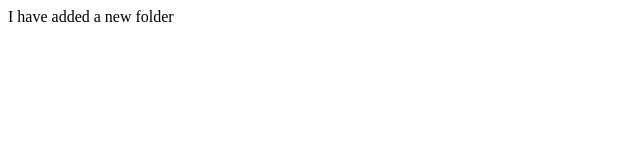
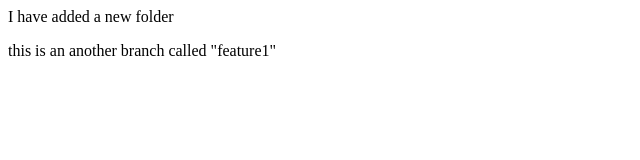
Before and after one commit to hridik-suresh/localRepo, a plain HTML site: page index.html in a window 1280 px wide. Shown: the whole page, without its empty margins (0-640 px from the left). Drawn offline with Linux system fonts and the light colour scheme.

Commit message:
added a new branch

```diff
--- a/index.html
+++ b/index.html
@@ -1 +1,2 @@
 <p>I have added a new folder</p>
+<p>this is an another branch called "feature1"</p>
```
